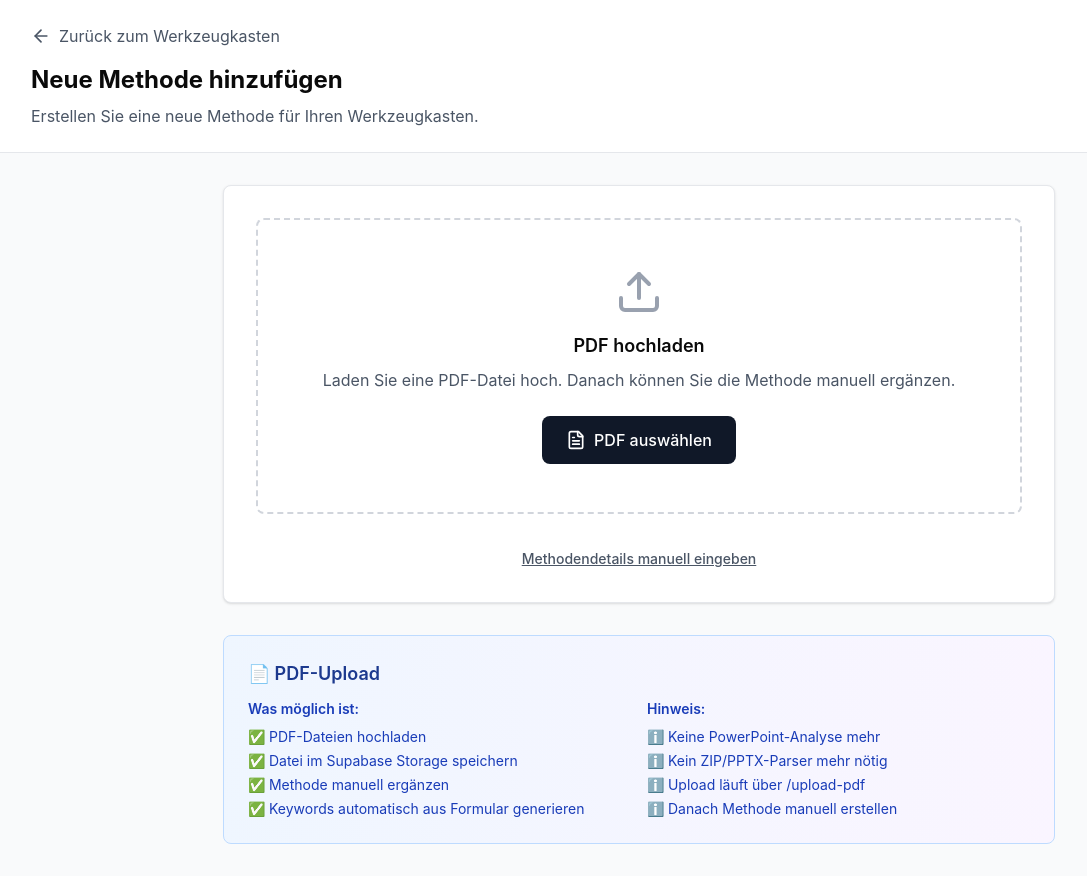
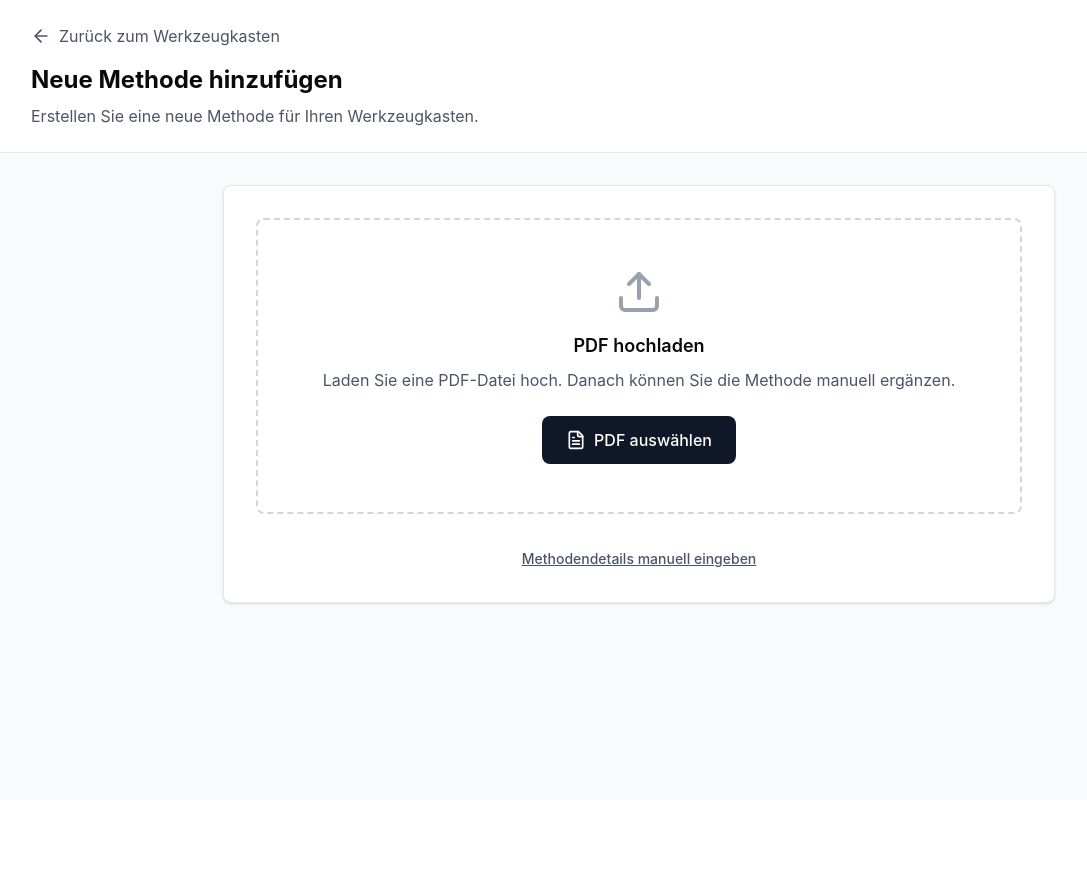
Before and after one commit to ajshawn43-del/Methodentool2, a React (Vite) app: page /#/upload in a window 1280 px wide. Shown: the whole page, without its empty margins (1-1088 px from the left). After the commit the page ends 800 px from the top, so only its background shows below. Built offline with nearby package versions, Linux system fonts and the light colour scheme; no server answers.

Commit message:
Update UploadPage.tsx

```diff
--- a/src/app/pages/UploadPage.tsx
+++ b/src/app/pages/UploadPage.tsx
@@ -464,32 +464,6 @@ export function UploadPage() {
             </div>
           )}
         </div>
-
-        <div className="mt-8 bg-gradient-to-r from-blue-50 to-purple-50 border border-blue-200 rounded-lg p-6">
-          <h3 className="font-semibold text-blue-900 mb-3">📄 PDF-Upload</h3>
-
-          <div className="grid grid-cols-1 md:grid-cols-2 gap-4 text-sm text-blue-800">
-            <div>
-              <p className="font-semibold mb-2">Was möglich ist:</p>
-              <ul className="space-y-1">
-                <li>✅ PDF-Dateien hochladen</li>
-                <li>✅ Datei im Supabase Storage speichern</li>
-                <li>✅ Methode manuell ergänzen</li>
-                <li>✅ Keywords automatisch aus Formular generieren</li>
-              </ul>
-            </div>
-
-            <div>
-              <p className="font-semibold mb-2">Hinweis:</p>
-              <ul className="space-y-1">
-                <li>ℹ️ Keine PowerPoint-Analyse mehr</li>
-                <li>ℹ️ Kein ZIP/PPTX-Parser mehr nötig</li>
-                <li>ℹ️ Upload läuft über /upload-pdf</li>
-                <li>ℹ️ Danach Methode manuell erstellen</li>
-              </ul>
-            </div>
-          </div>
-        </div>
       </main>
     </div>
   );
```
